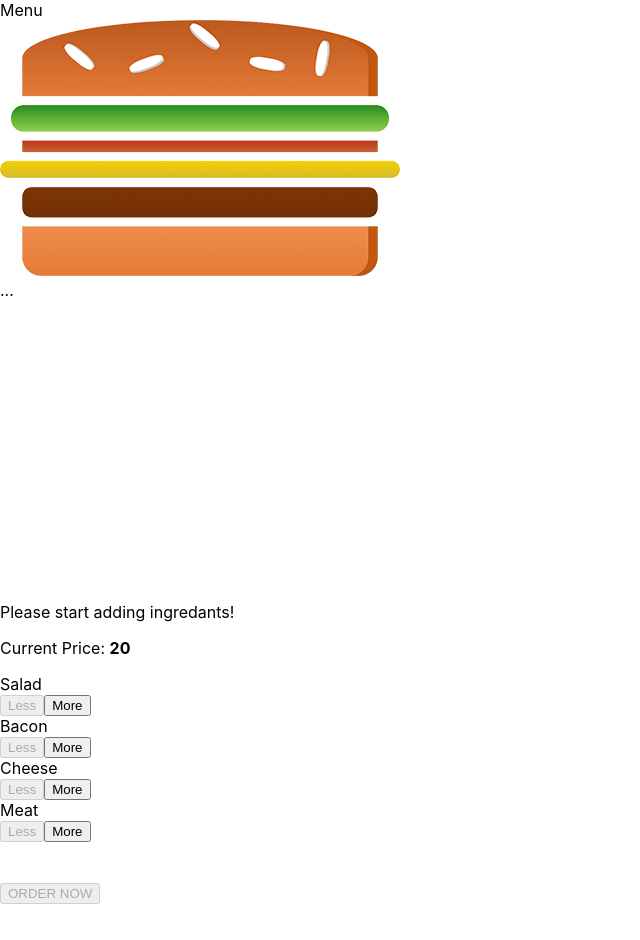
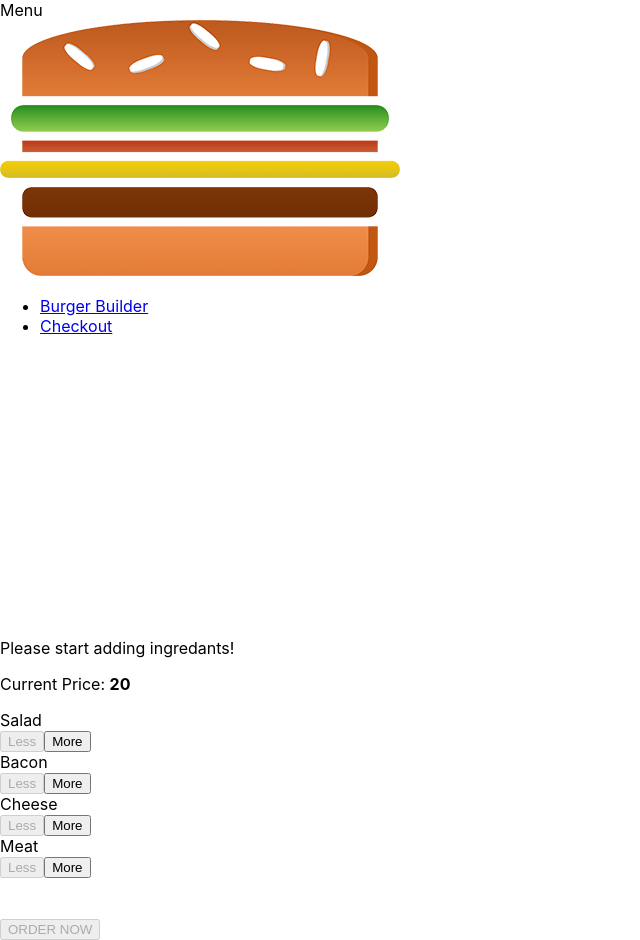
Before and after one commit to bhagat9198/reactComplete, a React app: page / in a window 1280 px wide. Shown: the whole page, without its empty margins (0-640 px from the left). Before the commit the page ends 904 px from the top, so only its background shows below. Built offline with nearby package versions, Linux system fonts and the light colour scheme.

Commit message:
8.28. Adding Reusable Navigation Items

```diff
--- /dev/null
+++ b/src/components/Navigation/NavigationItems/NavigationItem/NavigationItem.css
@@ -0,0 +1,25 @@
+.NavigationItem {
+  margin: 0;
+  box-sizing: border-box;
+  display: flex;
+  align-items: center;
+  height: 100%;
+}
+
+.NavigationItem a {
+  color: white;
+  text-decoration: none;
+  height: 100%;
+  padding: 16px 10px;
+  border-bottom: 4px solid transparent;
+  box-sizing: border-box;
+  display: block;
+}
+
+.NavigationItem a:hover,
+.NavigationItem a:active,
+.NavigationItem a.active {
+  background-color: #8f5c2c;
+  border-bottom: 4px solid #40a4c8;
+  color: white;
+}
--- /dev/null
+++ b/src/components/Navigation/NavigationItems/NavigationItem/NavigationItem.js
@@ -0,0 +1,15 @@
+import React from 'react';
+import classes from './NavigationItem.css';
+
+const NavigationItem = props => {
+  console.log(props.active);
+  return <li className={classes.NavigationItem}>
+    <a
+      href={props.link}
+      className={props.active ? classes.active : null}>
+      {props.children}
+    </a>
+  </li>
+};
+
+export default NavigationItem;
--- /dev/null
+++ b/src/components/Navigation/NavigationItems/NavigationItems.css
@@ -0,0 +1,8 @@
+.NavigationItems {
+  padding: 0;
+  margin: 0;
+  display: flex;
+  list-style: none;
+  align-items: center;
+  height: 100%;
+}
--- /dev/null
+++ b/src/components/Navigation/NavigationItems/NavigationItems.js
@@ -0,0 +1,18 @@
+import React from 'react';
+import classes from './NavigationItems.css';
+import NavigationItem from './NavigationItem/NavigationItem';
+
+const NavigationItems = props => {
+  return <ul className={classes.NavigationItems}>
+    {/* <li><a href="/"></a></li> */}
+
+    {/* passing active value as bool value */}
+    {/* <NavigationItem link="/" active={false} >Burger Builder</NavigationItem> */}
+    {/* or */}
+    <NavigationItem link="/" active >Burger Builder</NavigationItem>
+    {/* for bool values, it nnot nessary to pass 'true' or 'false' value */}
+    <NavigationItem link="/" >Checkout</NavigationItem>
+  </ul>
+}
+
+export default NavigationItems;
--- a/src/components/Navigation/Toolbar/Toolbar.css
+++ b/src/components/Navigation/Toolbar/Toolbar.css
@@ -11,7 +11,6 @@
   padding: 0 20px;
   box-sizing: border-box;
   z-index: 90;
-  color: white;
 }
 
 .Toolbar nav {
--- a/src/components/Navigation/Toolbar/Toolbar.js
+++ b/src/components/Navigation/Toolbar/Toolbar.js
@@ -1,7 +1,8 @@
 import React from 'react';
 import classes from './Toolbar.css';
+import Logo from '../../Logo/Logo';
 //
-import Logo from '../../Logo/Logo';
+import NavigationItems from '../NavigationItems/NavigationItems';
 
 const Toolbar = props => {
   return <header className={classes.Toolbar}>
@@ -10,7 +11,8 @@ const Toolbar = props => {
       <Logo />
     </div>
     <nav>
-      ...
+      {/*  */}
+      <NavigationItems />
     </nav>
   </header>;
 }
```
Also changed, not shown: src/components/Logo/Logo.js (+0 -9 lines), zzNotes.txt.
